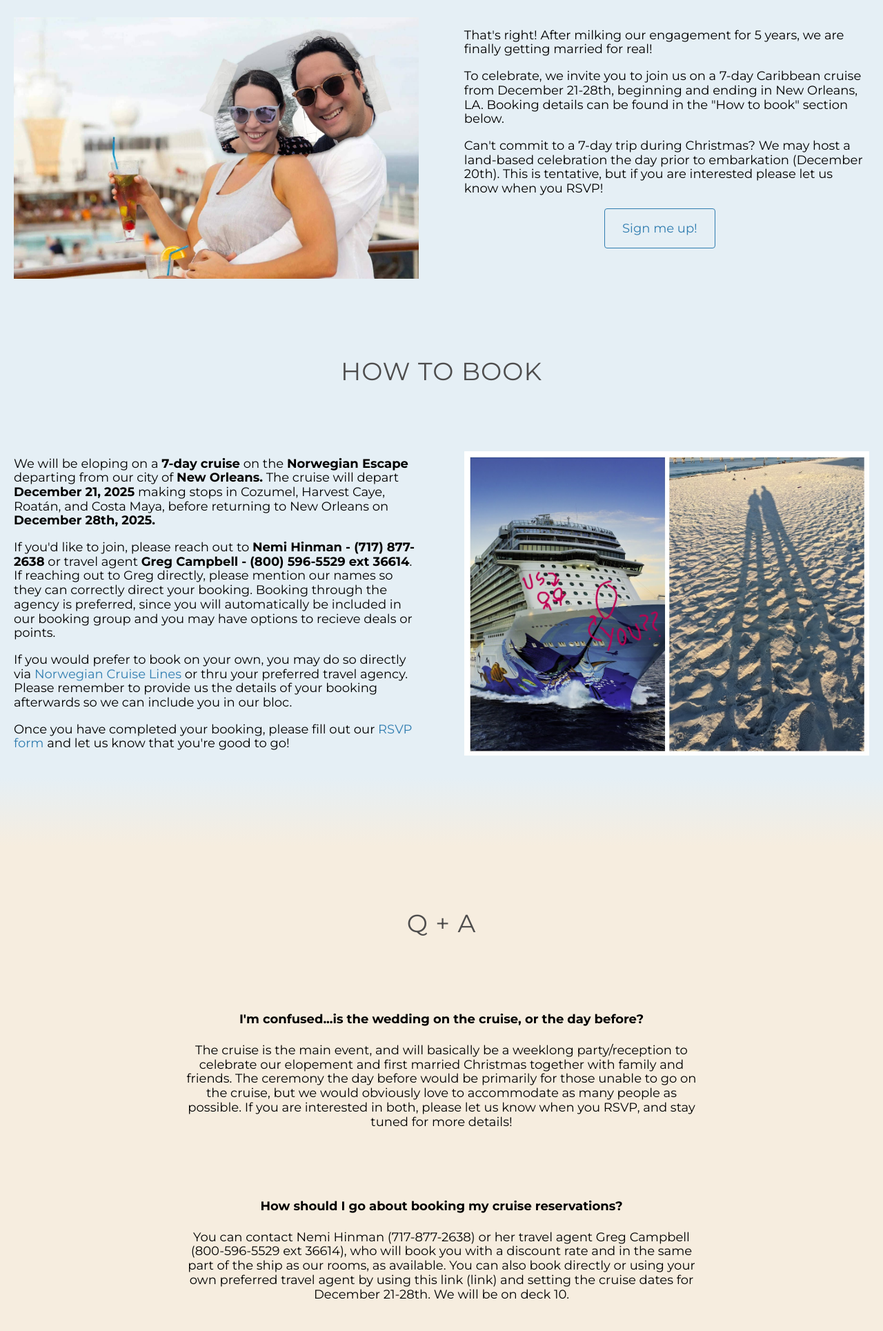
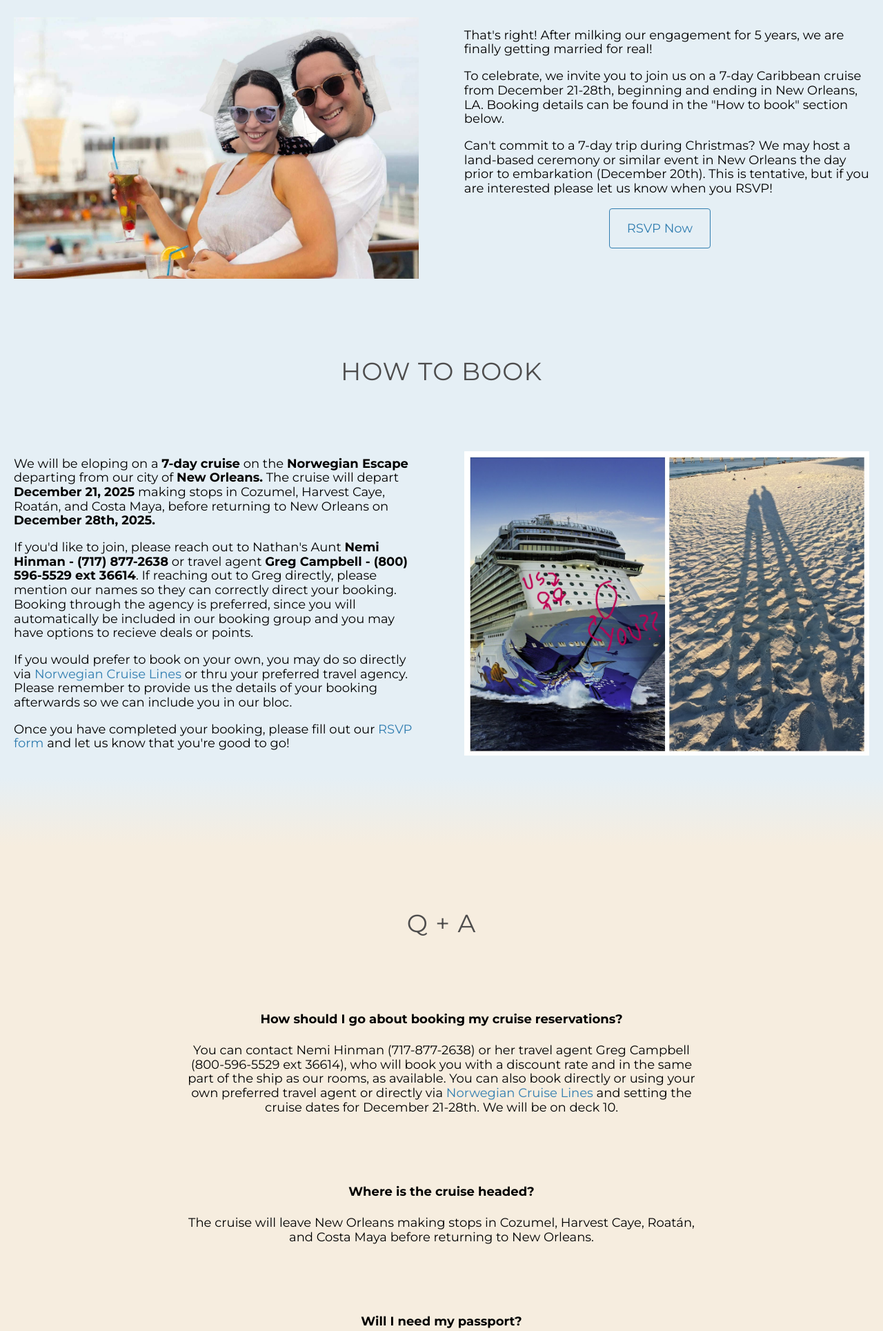
Before and after one commit to ndonolli/wedding-page, a website: page index.html in a window 1280 px wide. Shown: the part 711-2640 px from the top of the page at 69% size. Drawn offline with nearby package versions, Linux system fonts and the light colour scheme; a web font is replaced by a local one.

Commit message:
qa changes

```diff
--- a/index.html
+++ b/index.html
@@ -93,12 +93,12 @@
             To celebrate, we invite you to join us on a 7-day Caribbean cruise from December 21-28th, beginning and ending in New Orleans, LA.
             Booking details can be found in the "How to book" section below. </p>
           <p>
-            Can't commit to a 7-day trip during Christmas? We may host a land-based celebration the day prior to embarkation (December 20th).
+            Can't commit to a 7-day trip during Christmas? We may host a land-based ceremony or similar event in New Orleans the day prior to embarkation (December 20th).
             This is tentative, but if you are interested please let us know when you RSVP!
           </p>
           <p class="center">
             <a class="btn btn-huge btn-l-r" target="_blank" href="https://docs.google.com/forms/d/e/1FAIpQLSfbAYt6I07-8aQ6_iCb87ODj12M5G3t0m-IImlr-3o7w0MGDg/viewform?usp=header">
-              Sign me up!
+              RSVP Now
             </a>
           </p>
         </div>
@@ -119,11 +119,11 @@
             The cruise will depart <strong>December 21, 2025</strong> making stops in Cozumel, Harvest Caye, Roatán, and Costa Maya, before returning to New Orleans on <strong>December 28th, 2025.</strong>
           </p>
           <p>
-            If you'd like to join, please reach out to <strong>Nemi Hinman - (717) 877-2638</strong> or travel agent <strong>Greg Campbell - (800) 596-5529 ext 36614</strong>.  If reaching out to Greg directly, please mention our names so they can correctly direct your booking.
+            If you'd like to join, please reach out to Nathan's Aunt <strong>Nemi Hinman - (717) 877-2638</strong> or travel agent <strong>Greg Campbell - (800) 596-5529 ext 36614</strong>.  If reaching out to Greg directly, please mention our names so they can correctly direct your booking.
             Booking through the agency is preferred, since you will automatically be included in our booking group and you may have options to recieve deals or points.
           </p>
           <p>
-            If you would prefer to book on your own, you may do so directly via <a href="https://www.ncl.com/cruises/7-day-caribbean-round-trip-new-orleans-harvest-caye-cozumel-and-roatan-ESCAPE7MSYCZMBPIRTBCMAMSY?&itineraryCode=ESCAPE7MSYCZMBPIRTBCMAMSY">Norwegian Cruise Lines</a> or thru your preferred travel agency.  Please remember to provide us the details of your booking afterwards so we can include you in our bloc.
+            If you would prefer to book on your own, you may do so directly via <a target="_blank" href="https://www.ncl.com/cruises/7-day-caribbean-round-trip-new-orleans-harvest-caye-cozumel-and-roatan-ESCAPE7MSYCZMBPIRTBCMAMSY?&itineraryCode=ESCAPE7MSYCZMBPIRTBCMAMSY">Norwegian Cruise Lines</a> or thru your preferred travel agency.  Please remember to provide us the details of your booking afterwards so we can include you in our bloc.
           </p>
           <p>
             Once you have completed your booking, please fill out our
@@ -152,16 +152,11 @@
 
       <div class="myrow">
         <div class="mycol">
-          <h4>I'm confused...is the wedding on the cruise, or the day before?</h4>
-          <p>The cruise is the main event, and will basically be a weeklong party/reception to celebrate our elopement and first married Christmas together with family and friends. The ceremony the day before would be primarily for those unable to go on the cruise, but we would obviously love to accommodate as many people as possible. If you are interested in both, please let us know when you RSVP, and stay tuned for more details! </p>
+          <h4>How should I go about booking my cruise reservations?</h4>
+          <p>You can contact Nemi Hinman (717-877-2638) or her travel agent Greg Campbell (800-596-5529 ext 36614), who will book you with a discount rate and in the same part of the ship as our rooms, as available. You can also book directly or using your own preferred travel agent or directly via <a target="_blank" href="https://www.ncl.com/cruises/7-day-caribbean-round-trip-new-orleans-harvest-caye-cozumel-and-roatan-ESCAPE7MSYCZMBPIRTBCMAMSY?&itineraryCode=ESCAPE7MSYCZMBPIRTBCMAMSY">Norwegian Cruise Lines</a> and setting the cruise dates for December 21-28th. We will be on deck 10.</p>
         </div>
       </div>
-      <div class="myrow">
-        <div class="mycol">
-          <h4>How should I go about booking my cruise reservations?</h4>
-          <p>You can contact Nemi Hinman (717-877-2638) or her travel agent Greg Campbell (800-596-5529 ext 36614), who will book you with a discount rate and in the same part of the ship as our rooms, as available. You can also book directly or using your own preferred travel agent by using this link (link) and setting the cruise dates for December 21-28th. We will be on deck 10.</p>
-        </div>
-      </div>
+
       <div class="myrow">
         <div class="mycol">
           <h4>Where is the cruise headed?</h4>
@@ -174,12 +169,7 @@
           <p>A passport is not required to go on the cruise.  However, you will need your passport if you wish to leave the ship at any of the destinations.  If you are interested in any of the off-ship excursions, you will want to make sure your passport is up-to-date. More information can be found <a target="_blank" href="https://www.ncl.com/freestyle-cruise/cruise-travel-documents">here.</a></p>
         </div>
       </div>
-      <div class="myrow">
-        <div class="mycol">
-          <h4>When is the RSVP deadline?</h4>
-          <p>There is no deadline to book for the cruise, but we do recommend booking your room sooner rather than later. We ask that you RSVP before <a target="_blank" href="https://www.youtube.com/watch?v=Gs069dndIYk">The 21st night of September</a></p>
-        </div>
-      </div>
+
       <div class="myrow">
         <div class="mycol">
           <h4>Can I bring a date?</h4>
@@ -196,6 +186,20 @@
         <div class="mycol">
           <h4>What will the weather be like?</h4>
           <p>We can't predict exactly how the weather will treat us, but I think it's safe to assume that it will be delightfully warm and tropical at all our cruise destination ports! New Orleans is typically in the low to mid 60s in December, but it is not unheard of for it to get down to the 40s so keep that in mind whenever you pack.</p>
+        </div>
+      </div>
+
+      <div class="myrow">
+        <div class="mycol">
+          <h4>When is the RSVP deadline?</h4>
+          <p>We ask that you RSVP before <a target="_blank" href="https://www.youtube.com/watch?v=Gs069dndIYk">The 21st night of September.</a> There is no deadline to book for the cruise, but we do recommend booking your room sooner rather than later.</p>
+        </div>
+      </div>
+
+      <div class="myrow">
+        <div class="mycol">
+          <h4>I'm confused...is the wedding on the cruise, or the day before?</h4>
+          <p>The cruise is the main event, and will basically be a weeklong party/reception to celebrate our elopement and first married Christmas together with family and friends. The ceremony the day before would be primarily for those unable to go on the cruise, but we would obviously love to accommodate as many people as possible. If you are interested in both, please let us know when you RSVP, and stay tuned for more details! </p>
         </div>
       </div>
 
```
